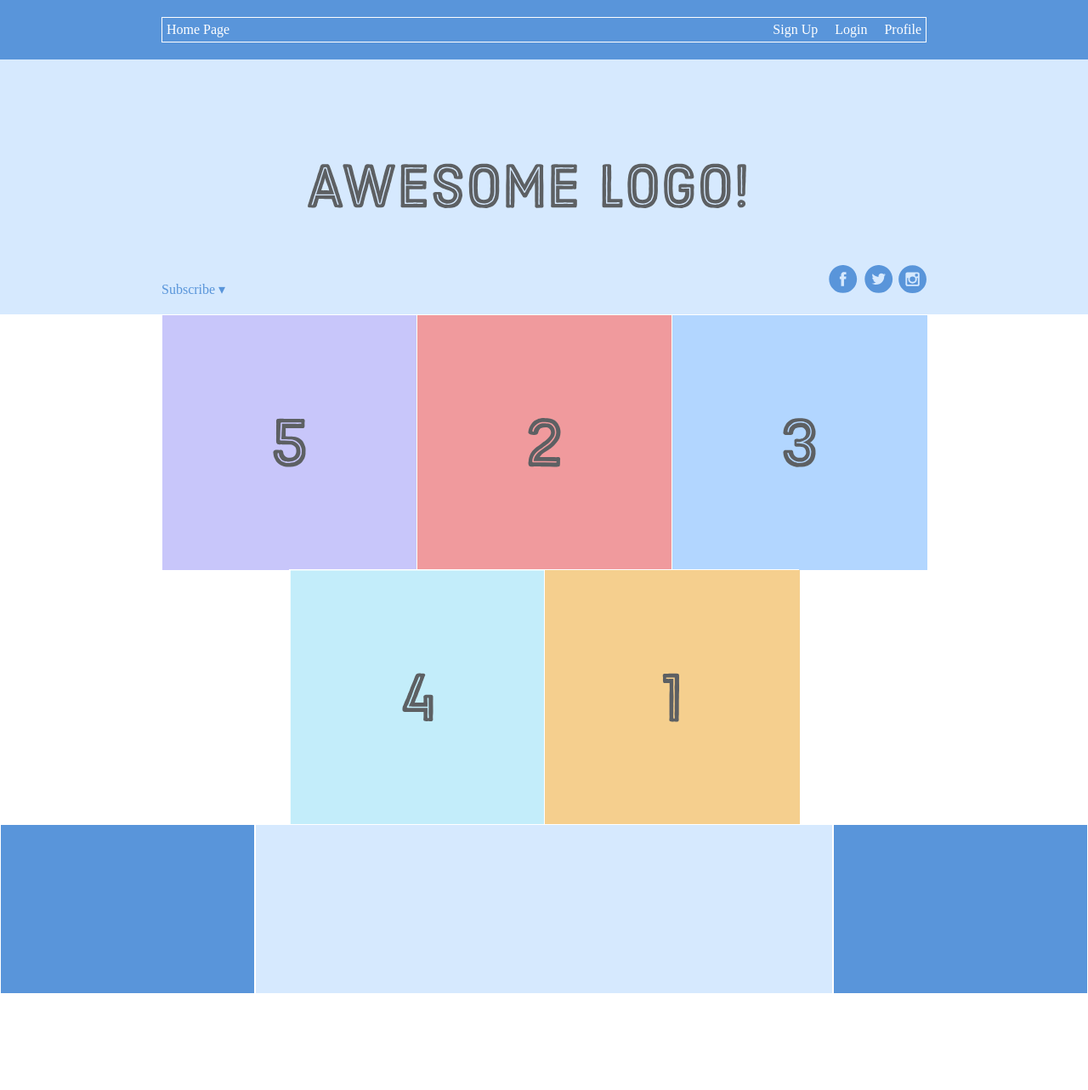
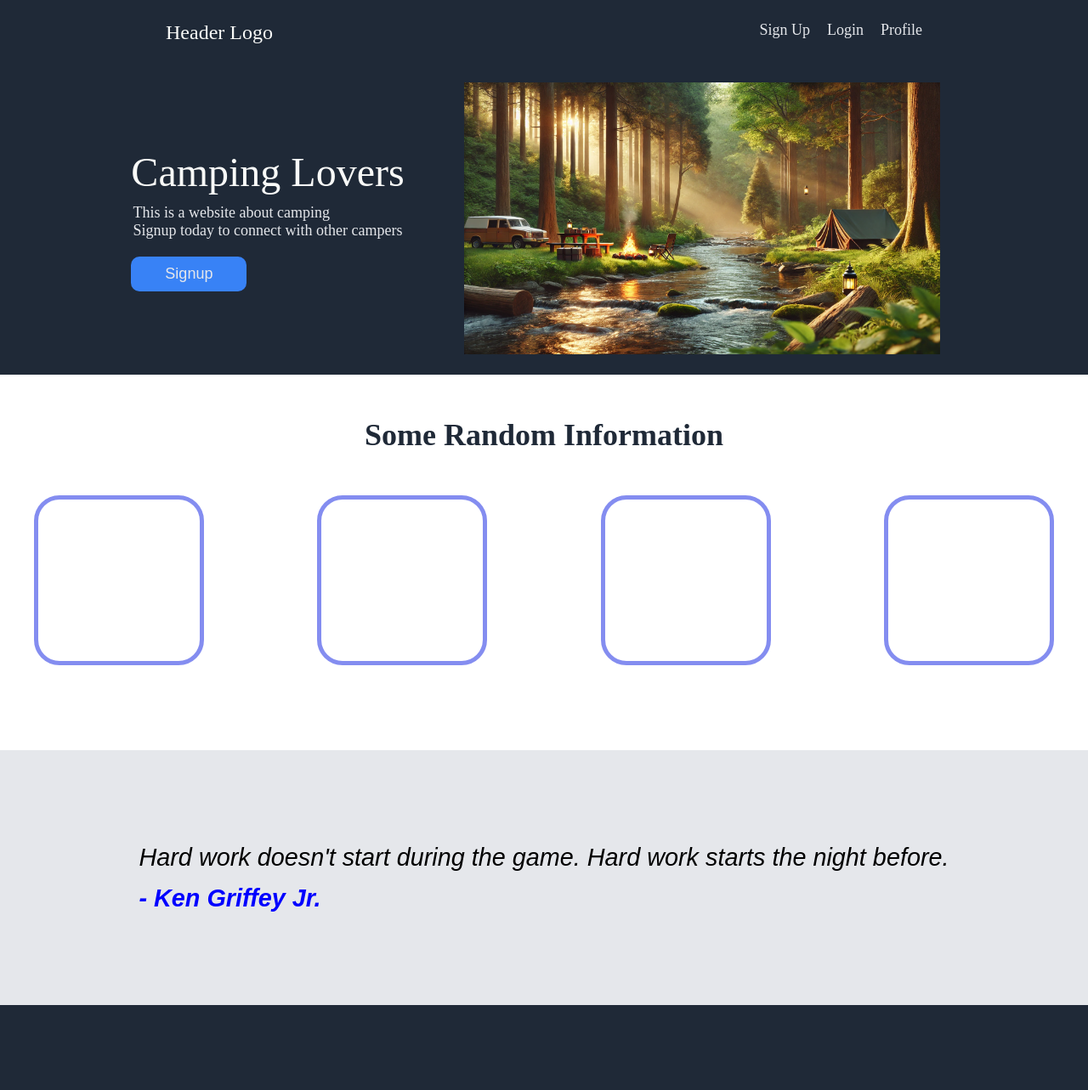
Before and after one commit to vhodgesosu/landing-page, a plain HTML site: page index.html in a window 1280 px wide. Shown: the whole page at 85% size. Before the commit the page ends 1170 px from the top, so only its background shows below. Drawn offline with Linux system fonts and the light colour scheme.

Commit message:
working with flex containers and items

```diff
--- a/index.html
+++ b/index.html
@@ -10,36 +10,46 @@
 <body>
     <div class='menu-container'>
       <div class='menu'>
-        <div class='logo'>Home Page</div>
-        <div class='signup'>Sign Up</div>
-        <div class='login'>Login</div>
-        <div class='profile'>Profile</div>
+        <div class='logo'>Header Logo</div>
+        <div class='signup link'>Sign Up</div>
+        <div class='login link'>Login</div>
+        <div class='profile link'>Profile</div>
       </div>
     </div>
-    <div class='header-container'>
-        <div class='header'>
-            <div class='subscribe'>Subscribe &#9662;</div>
-            <div class='logo'><img src='images/awesome-logo.svg'/></div>
-            <div class='social'><img src='images/social-icons.svg'/></div>
+    <div class='hero-container'>
+        <div class="hero-text">
+            <div class="hero-title">Camping Lovers</div>
+            <div class="hero-subtitle">
+                <p>This is a website about camping</p>
+                <p>Signup today to connect with other campers</p>
+            </div>
+            <div class="signup-button"><button class="signup button">Signup</button></div>
+        </div>
+        <div class="hero-image">
+            <img src="images/camping.webp" alt="">
         </div>
     </div>
     <div class='photo-grid-container'>
+        <div class="info-header"><p>Some Random Information</p></div>
         <div class='photo-grid'>
             <div class='photo-grid-item first-item'>
-                <img src='images/one.svg'/>
+
             </div>
             <div class='photo-grid-item'>
-                <img src='images/two.svg'/>
+
             </div>
             <div class='photo-grid-item'>
-                <img src='images/three.svg'/>
+
             </div>
             <div class='photo-grid-item'>
-                <img src='images/four.svg'/>
+
             </div>
-            <div class='photo-grid-item last-item'>
-                <img src='images/five.svg'/>
-            </div>
+        </div>
+    </div>
+    <div class="quote">
+        <div class="quote-text">
+            <blockquote>Hard work doesn't start during the game. Hard work starts the night before.</blockquote>
+            <blockquote class="author"><strong>- Ken Griffey Jr.</strong></blockquote>
         </div>
     </div>
     <div class='footer'>
--- a/styles.css
+++ b/styles.css
@@ -5,19 +5,29 @@
 }
 
 .menu-container {
-  color: #fff;
-  background-color: #5995DA;  /* Blue */
+  background-color: #1F2937;
   padding: 20px 0;
   display: flex;
   justify-content: center;
 }
 
 .menu {
-  border: 1px solid #fff;
   width: 900px;
   display: flex;
   justify-content: space-between;
   padding: 5px 5px;
+}
+
+.logo {
+  font-size: 24px;
+  color: #F9FAF8;
+}
+
+.signup,
+.login,
+.profile {
+  font-size: 18px;
+  color: #E5E7EB;
 }
 
 .signup {
@@ -28,53 +38,104 @@
   margin-left: 20px;
 }
 
-.header-container {
+.hero-container {
   color: #5995DA;
-  background-color: #D6E9FE;
+  background-color: #1F2937;
   display: flex;
   justify-content: center;
 }
 
-.header {
-  width: 900px;
-  height: 300px;
+.hero-text {
   display: flex;
-  justify-content: space-between;
+  justify-content: center;
   align-items: center;
+  padding-right: 50px;
+  flex-direction: column;
+}
+
+.signup-button {
+  align-self: flex-start;
+}
+
+.button {
+  background-color: #3882F6;
+  color: #E5E7EB;
+  padding: 10px 40px;
+  border: none;
+  cursor: pointer;
+  margin-top: 20px;
+  border-radius: 10px;
+}
+
+.hero-title {
+  font: 48px bolder;
+  color: #F9FAF8;
+}
+
+.hero-subtitle {
+ color: #E5E7EB;
+ font-size: 18px;
+ margin-top: 10px;
+}
+
+.hero-image img {
+  width: 600px;
+  padding: 20px;
 }
 
 .photo-grid-container {
   display: flex;
-  justify-content: center;
+  align-items: center;
+  flex-direction: column;
 }
 
 .photo-grid {
-  width: 900px;
+  width: 1200px;
   display: flex;
-  justify-content: center;
+  justify-content: space-between;
   align-items: center;
   flex-wrap: wrap;
   flex-direction: row;
 }
 
-.photo-grid-item {
-  border: 1px solid #fff;
-  width: 300px;
-  height: 300px;
+.info-header {
+  margin: 50px 30px;
+  font-size: 36px;
+  font-weight: bolder;
+  color: #1F2937;
 }
 
-.first-item {
-  order: 1;
+.photo-grid-item {
+  border: 5px solid #848df0;
+  border-radius: 30px;
+  width: 200px;
+  height: 200px;
+  margin-bottom: 100px;
 }
 
-.last-item {
-  order: -1;
-}
 
 .social,
 .subscribe {
   align-self: flex-end;
   margin-bottom: 20px;
+}
+
+.quote {
+  height: 300px;
+  display: flex;
+  align-items: center;
+  justify-content: center;
+  background-color: #E5E7EB;
+}
+
+.quote-text {
+  justify-content: center;
+  font: italic 1.8em "Fira Sans", sans-serif;
+}
+
+.author {
+  padding-top: 15px;
+  color: blue;
 }
 
 .footer {
@@ -83,15 +144,7 @@
 }
 
 .footer-item {
-  border: 1px solid #fff;
-  background-color: #D6E9FE;
-  height: 200px;
+  background-color: #1F2937;
+  height: 100px;
   flex: 1;
 }
-
-.footer-one,
-.footer-three {
-  background-color: #5995DA;
-  flex: initial;
-  width: 300px;
-}
```
